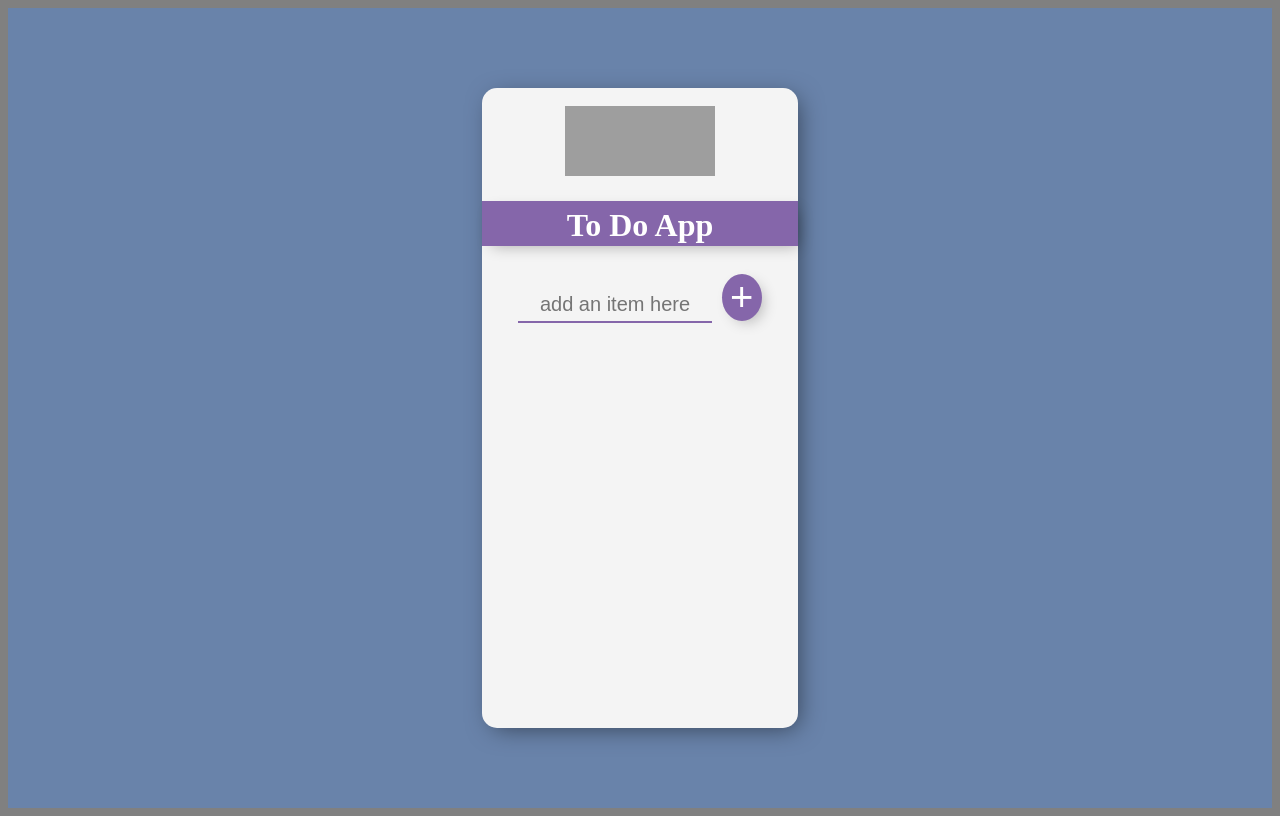
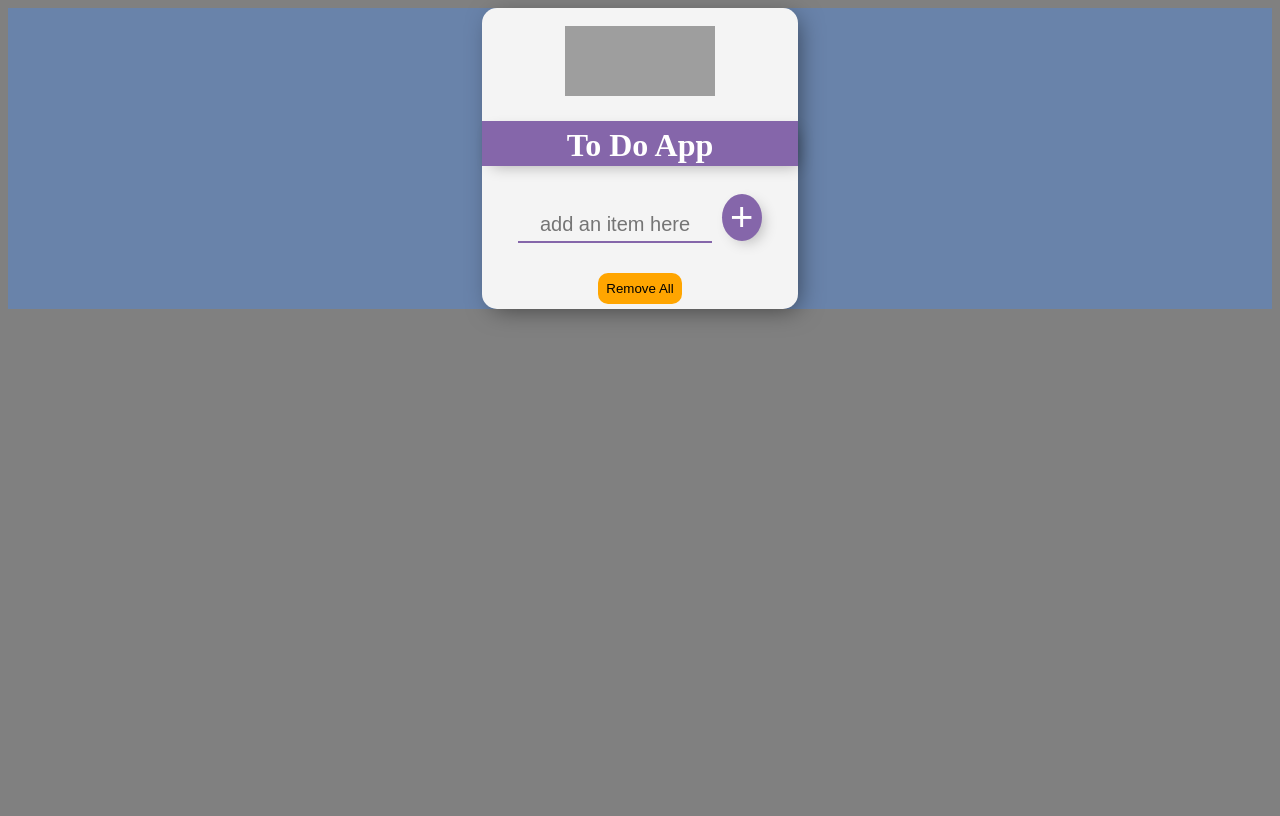
Before and after one commit to CoolShivas/Vite_To_Do_App, a React (Vite) app in the folder todo_app/: page / in a window 1280 px wide. Built offline with nearby package versions, Linux system fonts and the light colour scheme; grey boxes are pictures that could not be loaded.

Commit message:
Adding Remove All btn with functionality and CSS

```diff
--- a/todo_app/src/App.jsx
+++ b/todo_app/src/App.jsx
@@ -214,6 +214,10 @@ const App = () => {
     setItemsArray(updatedArray);
   };
 
+  const handlerOnRemoveAll = () => {
+    setItemsArray([]);
+  };
+
 
   return (
     <>
@@ -224,12 +228,15 @@ const App = () => {
           <h1> To Do App </h1>
           <br />
           <input type="text" placeholder="add an item here" onChange={(e) => setTextInput(e.target.value)} value={textInput} />
-          <button onClick={handlerOnAddBtn}> + </button>
+          <button onClick={handlerOnAddBtn}
+            className="first_btn"
+          > + </button>
           <ol>
             {itemsArray.map((arr, index) => {
               return <ToDoLists key={index} idABC={index} arrABC={arr} handlerOnDelBtnABC={handlerOnDelBtn}></ToDoLists>
             })}
           </ol>
+          <button onClick={handlerOnRemoveAll} className="second_btn"> Remove All </button>
         </div>
       </div>
 
--- a/todo_app/src/index.css
+++ b/todo_app/src/index.css
@@ -5,6 +5,7 @@ body{
 .main_div{
   width: 100%;
   height: 100vh;
+  height: auto;
   background-color: #6983aa;
   display: flex;
   flex-direction: row;
@@ -15,7 +16,8 @@ body{
 
 .center_div{
   width: 25%;
-  height: 80vh;
+  /* height: 80vh; */
+  height: auto;
   background-color: #f4f4f4;
   box-shadow: 5px 5px 25px -5px rgba(0,0,0,0.5) ;
 
@@ -48,7 +50,7 @@ input{
   outline: none;
 }
 
-button{
+.first_btn{
   min-height: 40px;
   width: 40px;
   border-color: transparent;
@@ -68,7 +70,7 @@ button{
   -o-border-radius: 50%;
 }
 
-button:hover{
+.first_btn:hover{
   background-color: #20bf6b;
 }
 
@@ -138,7 +140,7 @@ ol li{
       align-items: center;
     }
 
-    button{
+    .first_btn{
       margin-left: 5px;
       min-height: 40px;
       width: 40px;
@@ -146,3 +148,17 @@ ol li{
       font-size: 30px;
     }
 }
+
+.second_btn{
+  background-color: orange;
+  border: none;
+  padding: 8px;
+  margin-bottom: 5px;
+
+
+  border-radius: 10px;
+  -webkit-border-radius: 10px;
+  -moz-border-radius: 10px;
+  -ms-border-radius: 10px;
+  -o-border-radius: 10px;
+}
```
